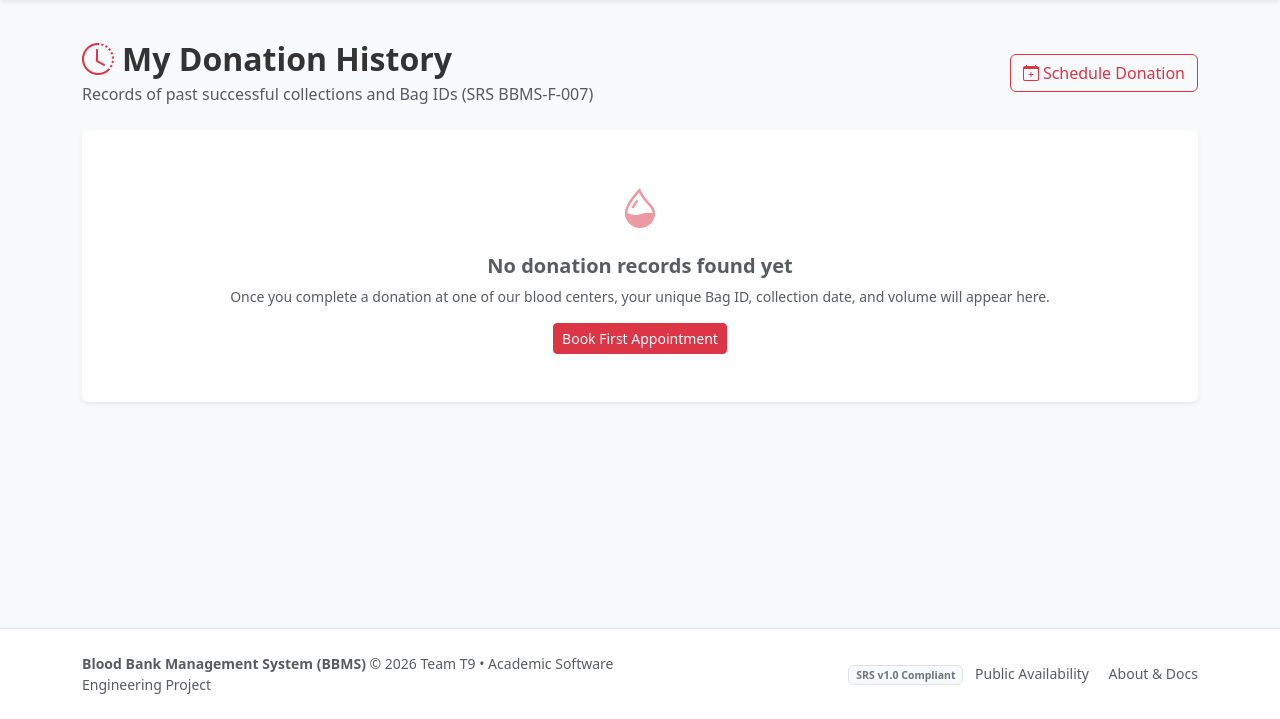
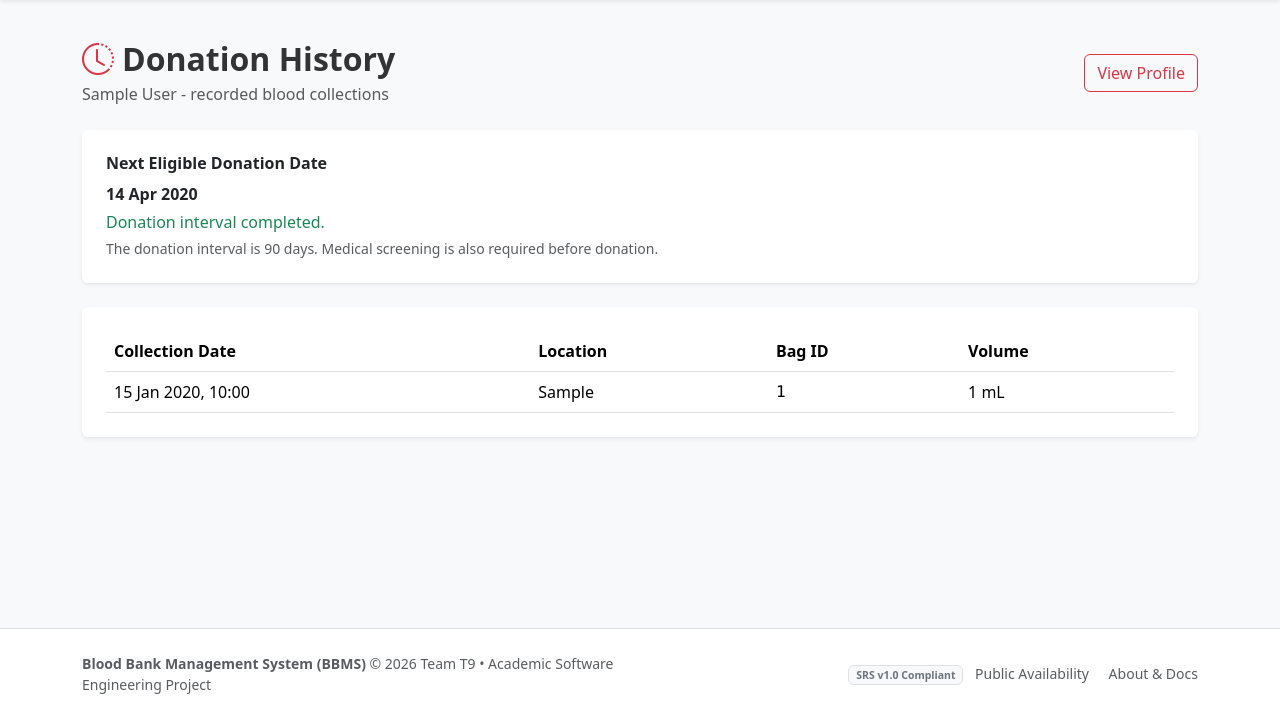
Before and after one commit to SE-Blood-Bank-Management-System/Blood-Bank-Management-System, a Django app: page /donors/history/ in a window 1280 px wide. Shown: the part 81-800 px from the top of the page. Run offline with Django 5.2, Linux system fonts and the light colour scheme; a user stored in the database is signed in; tables that the repository leaves empty hold one stand-in row (values such as "Sample post").

Commit message:
feat(donors): display donor history summaries and read-only staff profiles

```diff
--- /dev/null
+++ b/templates/donors/_donation_table.html
@@ -0,0 +1,19 @@
+{% if donations %}
+<div class="table-responsive">
+  <table class="table align-middle mb-0">
+    <thead><tr><th scope="col">Collection Date</th><th scope="col">Location</th><th scope="col">Bag ID</th><th scope="col">Volume</th></tr></thead>
+    <tbody>
+      {% for donation in donations %}
+      <tr>
+        <td>{{ donation.collection_date|date:"d M Y, H:i" }}</td>
+        <td>{{ donation.location|default:"Not recorded" }}</td>
+        <td class="font-monospace">{{ donation.bag_id }}</td>
+        <td>{{ donation.volume_ml }} mL</td>
+      </tr>
+      {% endfor %}
+    </tbody>
+  </table>
+</div>
+{% else %}
+<p class="text-muted mb-0">No donation records found yet. Completed donations will appear here with their date, location and Bag ID.</p>
+{% endif %}
--- /dev/null
+++ b/templates/donors/_interval.html
@@ -0,0 +1,8 @@
+<h6 class="fw-bold">Next Eligible Donation Date</h6>
+{% if next_eligible_date %}
+  <p class="mb-1 fw-semibold">{{ next_eligible_date|date:"d M Y" }}</p>
+  {% if can_donate_by_interval %}<p class="mb-1 text-success">Donation interval completed.</p>{% endif %}
+{% else %}
+  <p class="mb-1">No previous donations recorded.</p>
+{% endif %}
+<p class="text-muted small mb-0">The donation interval is {{ minimum_interval_days }} days. Medical screening is also required before donation.</p>
--- a/templates/donors/history.html
+++ b/templates/donors/history.html
@@ -6,20 +6,27 @@
 <div class="container">
   <div class="d-flex justify-content-between align-items-center mb-4 flex-wrap gap-2">
     <div>
-      <h2 class="fw-bold mb-1"><i class="bi bi-clock-history text-danger me-2"></i>My Donation History</h2>
-      <p class="text-muted mb-0">Records of past successful collections and Bag IDs (SRS BBMS-F-007)</p>
+      <h2 class="fw-bold mb-1"><i class="bi bi-clock-history text-danger me-2"></i>Donation History</h2>
+      <p class="text-muted mb-0">{{ donor.get_full_name|default:donor.username }} - recorded blood collections</p>
     </div>
-    <a href="{% url 'appointments:book' %}" class="btn btn-outline-danger">
-      <i class="bi bi-calendar-plus me-1"></i>Schedule Donation
-    </a>
+    <a href="{% url 'donors:profile' donor.pk %}" class="btn btn-outline-danger">View Profile</a>
   </div>
 
+  <div class="card border-0 shadow-sm mb-4">
+    <div class="card-body p-4">{% include 'donors/_interval.html' %}</div>
+  </div>
   <div class="card border-0 shadow-sm">
-    <div class="card-body p-4 text-center text-muted py-5">
-      <i class="bi bi-droplet-half fs-1 text-danger opacity-50 mb-3 d-block"></i>
-      <h5 class="fw-semibold">No donation records found yet</h5>
-      <p class="small text-muted mb-3">Once you complete a donation at one of our blood centers, your unique Bag ID, collection date, and volume will appear here.</p>
-      <a href="{% url 'appointments:book' %}" class="btn btn-danger btn-sm">Book First Appointment</a>
+    <div class="card-body p-4">
+      {% include 'donors/_donation_table.html' %}
+      {% if page_obj.has_other_pages %}
+      <nav aria-label="Donation history pages" class="d-flex justify-content-between align-items-center mt-3">
+        <span>Page {{ page_obj.number }} of {{ page_obj.paginator.num_pages }}</span>
+        <div>
+          {% if page_obj.has_previous %}<a class="btn btn-outline-secondary btn-sm" href="?page={{ page_obj.previous_page_number }}">Previous</a>{% endif %}
+          {% if page_obj.has_next %}<a class="btn btn-outline-secondary btn-sm" href="?page={{ page_obj.next_page_number }}">Next</a>{% endif %}
+        </div>
+      </nav>
+      {% endif %}
     </div>
   </div>
 </div>
--- a/templates/inventory/unit_detail.html
+++ b/templates/inventory/unit_detail.html
@@ -77,7 +77,7 @@
               <tbody>
                 <tr>
                   <th scope="row" class="text-muted w-40">Full Name:</th>
-                  <td class="fw-semibold">{{ unit.donor.get_full_name|default:unit.donor.username }}</td>
+                  <td class="fw-semibold"><a href="{% url 'donors:profile' unit.donor_id %}">{{ unit.donor.get_full_name|default:unit.donor.username }}</a></td>
                 </tr>
                 <tr>
                   <th scope="row" class="text-muted">Username:</th>
```
Also changed, not shown: templates/donors/dashboard.html (+15 -5 lines), templates/donors/profile.html (added, +40 -0 lines).
